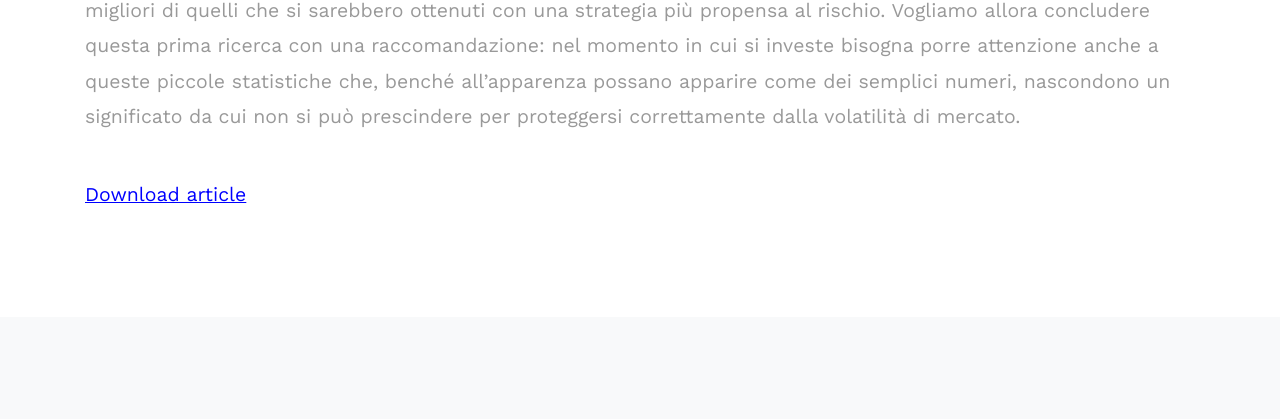
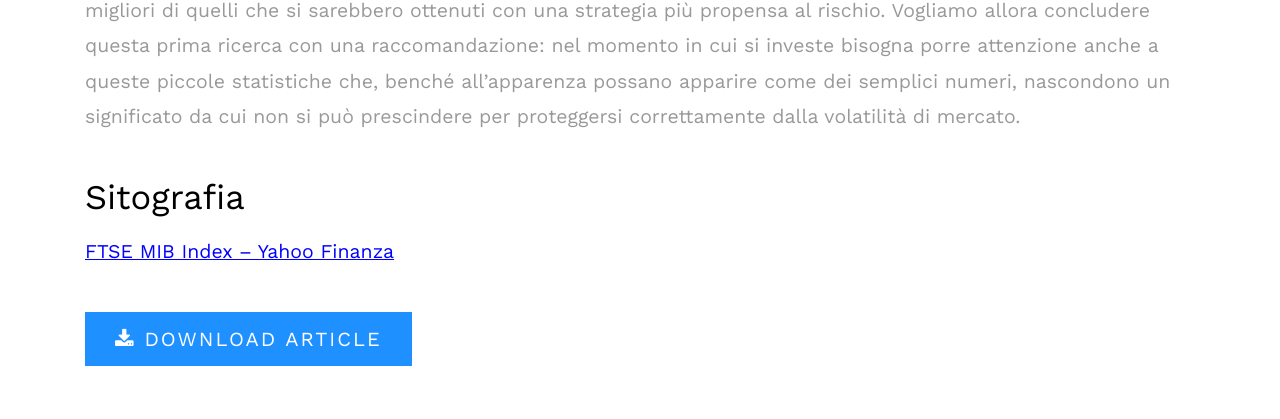
Before and after one commit to equityspace/0, a plain HTML site: page article1(SML).html in a window 1280 px wide. Shown: the part 3746-4165 px from the top of the page. Drawn offline with nearby package versions, Linux system fonts and the light colour scheme; files whose address does not match are found by name.

Commit message:
article modified, about modified

```diff
--- a/article1(SML).html
+++ b/article1(SML).html
@@ -4,6 +4,22 @@
     <meta name="viewport" content="width=device-width, initial-scale=1, shrink-to-fit=no">
     <title>Equity Space</title>
     <link rel="stylesheet" href="css/style.css">
+	<link rel="stylesheet" href="https://cdnjs.cloudflare.com/ajax/libs/font-awesome/4.7.0/css/font-awesome.min.css">
+	<style>
+	.btn {
+	  background-color: DodgerBlue;
+	  border: none;
+	  color: white;
+	  padding: 12px 30px;
+	  cursor: pointer;
+	  font-size: 20px;
+	}
+
+	/* Darker background on mouse-over */
+	.btn:hover {
+	  background-color: RoyalBlue;
+	}
+	</style>
   </head>
   <body>
 
@@ -85,7 +101,11 @@
 <h2 class="mb-3" style="font-size:230%;">Conclusione</h2>
 <p style="font-size:130%;">Abbiamo visto come approcciarsi al concetto di “Beta” in periodi di alta incertezza del mercato e quindi anche di crisi. Grazie all’analisi grafica è evidente notare come negli ultimi 12 mesi, condizionati fortemente dall’emergenza Covid-19, sia stata efficace l’adozione di una strategia difensiva, la quale ha portato al conseguimento di risultati migliori di quelli che si sarebbero ottenuti con una strategia più propensa al rischio. Vogliamo allora concludere questa prima ricerca con una raccomandazione: nel momento in cui si investe bisogna porre attenzione anche a queste piccole statistiche che, benché all’apparenza possano apparire come dei semplici numeri, nascondono un significato da cui non si può prescindere per proteggersi correttamente dalla volatilità di mercato.
 </p><br>
-<a href="files/SML Equity Space.docx" style="font-size:130%;color:blue" download><u>Download article</u></a>
+<h2 class="mb-3" style="font-size:230%;">Sitografia</h2>
+<p style="font-size:130%;"><a href="https://it.finance.yahoo.com/quote/FTSEMIB.MI?p=FTSEMIB.MI" style="color:blue" target="_blank"><u>FTSE MIB Index – Yahoo Finanza</u></a>
+</p><br>
+<a href="files/SML Equity Space.docx" style="font-size:130%;color:blue" download>
+<button class="btn"><i class="fa fa-download"></i> Download article</button></a>
 <!--
 <h2 class="mb-3" style="font-size:230%;">Svolgimento dell’analisi</h2>
 <p style="font-size:130%;">
```
Also changed, not shown: about.html (+5 -5 lines).
